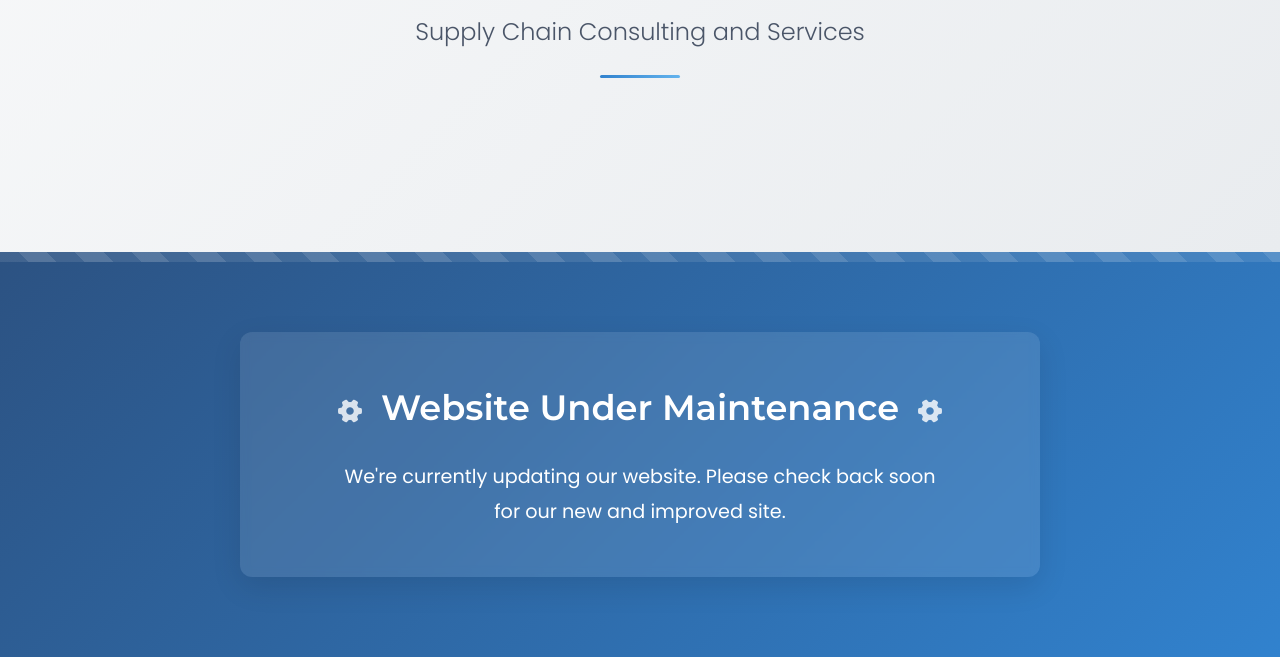
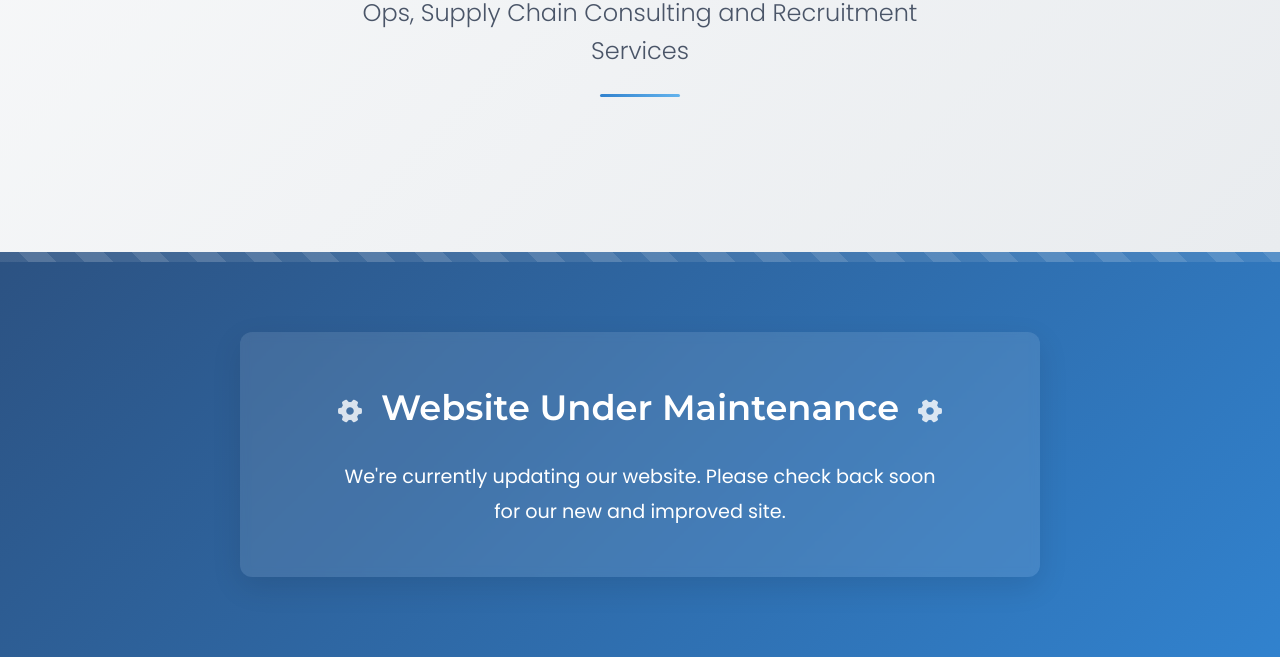
Before and after one commit to rish4883/rish4883.github.io, a plain HTML site: page index.html in a window 1280 px wide. Shown: the part 476-1133 px from the top of the page. Drawn offline with Linux system fonts and the light colour scheme.

Commit message:
Update index.html

```diff
--- a/index.html
+++ b/index.html
@@ -16,7 +16,7 @@
 
     <section class="hero">
         <h1>ABYS Enterprises</h1>
-        <div class="tagline">Supply Chain Consulting and Services</div>
+        <div class="tagline">Ops, Supply Chain Consulting and Recruitment Services</div>
     </section>
 
     <section class="maintenance">
```
